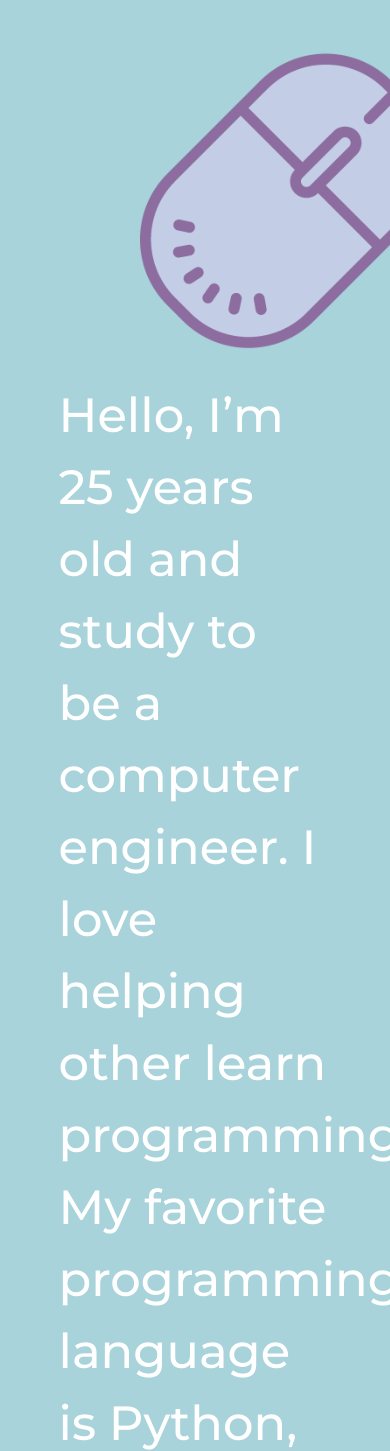
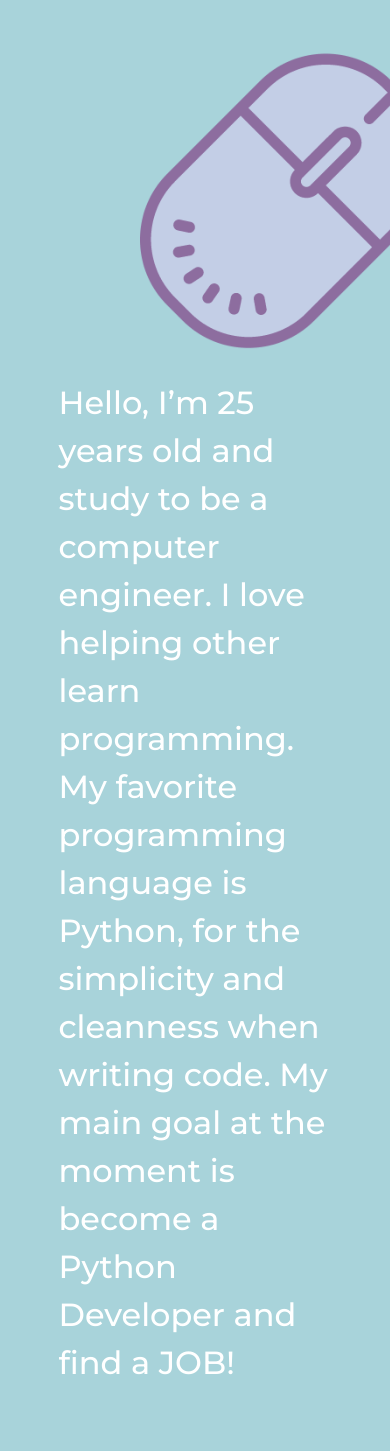
Before and after one commit to pullynnhah/Portfolio, a Flask app: page / in a window 390 px wide; the page is wider, and only the part inside the window is pictured. Shown: the part 560-2011 px from the top of that part. Run offline with Flask 2, Linux system fonts and the light colour scheme; some web fonts are replaced.

Commit message:
edit site for mobile

```diff
--- a/static/css/styles.css
+++ b/static/css/styles.css
@@ -102,13 +102,13 @@ body {
     }
     .bio-text {
         margin: 10% 0 10%;
-        font-size: 3rem;
+        font-size: 2rem;
     }
 
     .address, .phone {
         padding: 0;
     }
     .menu-text {
-        font-size: 3rem;
+        font-size: 1.5rem;
     }
 }
```
